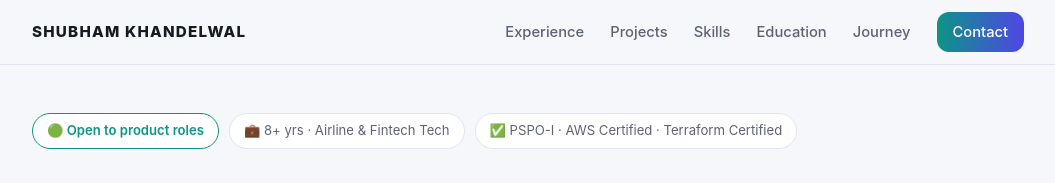
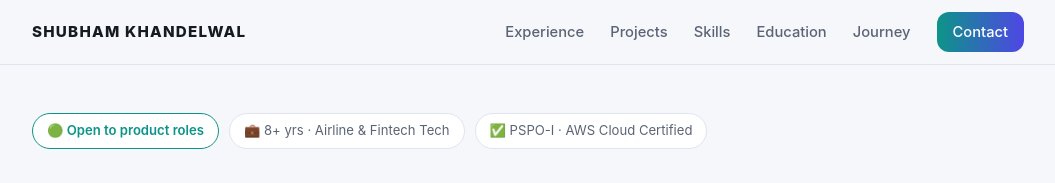
Before and after one commit to Shubha1096/portfolio, a plain HTML site: page index.html in a window 1280 px wide. Shown: the top 183 px of the page, without its empty margins (112-1167 px from the left). Drawn offline with Linux system fonts and the light colour scheme.

Commit message:
Update index.html

```diff
--- a/index.html
+++ b/index.html
@@ -131,7 +131,7 @@
     <div class="badges">
       <span class="badge open">🟢 Open to product roles</span>
       <span class="badge">💼 8+ yrs · Airline &amp; Fintech Tech</span>
-      <span class="badge">✅ PSPO-I · AWS Certified · Terraform Certified</span>
+      <span class="badge">✅ PSPO-I · AWS Cloud Certified</span>
     </div>
     <div class="hero-grid">
       <div>
```
